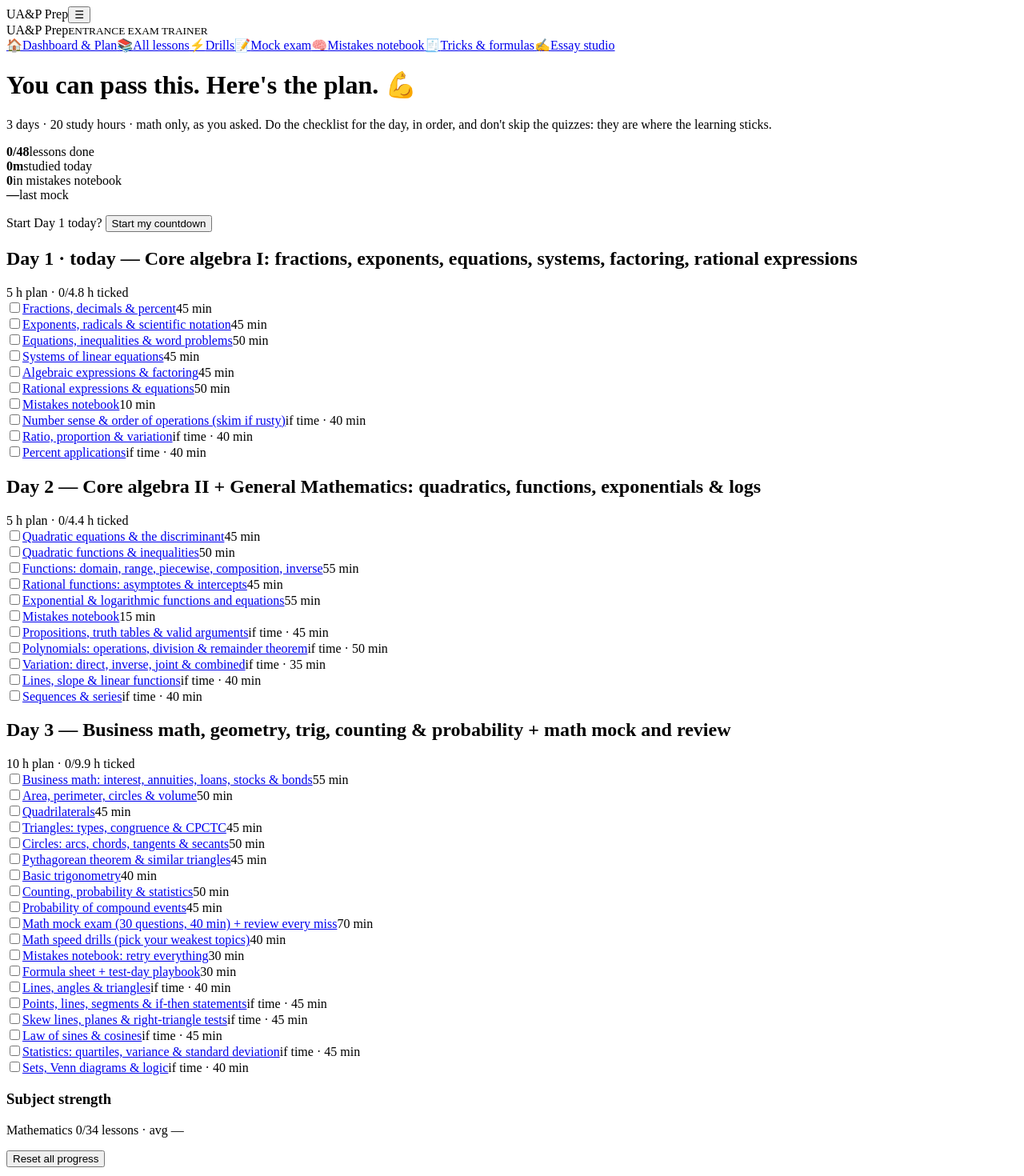
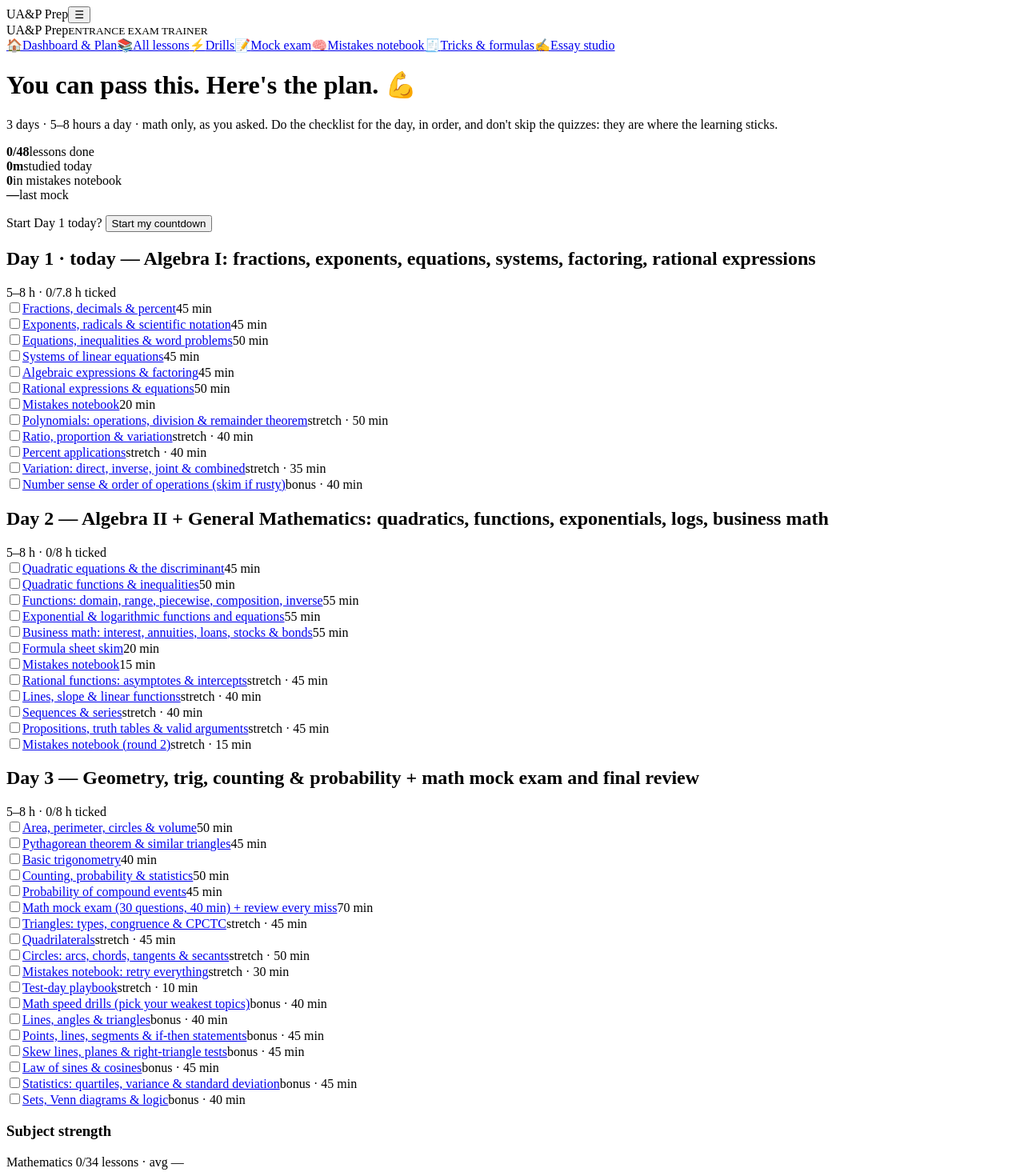
Before and after one commit to mannix-dean-marasigan/reviewer, a React (Vite) app: page /#/ in a window 1280 px wide. Shown: the top 1470 px of the page at 80% size. Built offline with nearby package versions, Linux system fonts and the light colour scheme; the HTML template or start-up script is replaced by a standard one.

Commit message:
3-day plan for 5-8 hours a day: core, stretch and bonus tiers
Co-Authored-By: Claude Sonnet 5.5 <noreply@anthropic.com>

```diff
--- a/src/content/extras.ts
+++ b/src/content/extras.ts
@@ -8,53 +8,56 @@ export const SUBJECTS: { id: Subject; label: string }[] = [
   { id: 'essay', label: 'Essay' },
 ]
 
-// 3 days: 5h, 5h, 10h = 20h. MATH ONLY. Items marked optional are extra if you have time; the rest fits the hours.
+// 3 days, 5 to 8 hours a day. MATH ONLY. Items marked optional are extra if you have time; the rest fits the hours.
+// tier: none = core (do these even on a 5-hour day), 'stretch' = add these to reach 8 hours, 'bonus' = only if you still have time.
 export const PLAN: PlanDay[] = [
-  { day: 1, hours: 5, theme: 'Core algebra I: fractions, exponents, equations, systems, factoring, rational expressions', items: [
+  { day: 1, minHours: 5, hours: 8, theme: 'Algebra I: fractions, exponents, equations, systems, factoring, rational expressions', items: [
     { label: 'Fractions, decimals & percent', minutes: 45, lesson: 'm-fractions' },
     { label: 'Exponents, radicals & scientific notation', minutes: 45, lesson: 'm-exponents' },
     { label: 'Equations, inequalities & word problems', minutes: 50, lesson: 'm-equations' },
     { label: 'Systems of linear equations', minutes: 45, lesson: 'm-systems' },
     { label: 'Algebraic expressions & factoring', minutes: 45, lesson: 'm-factoring' },
     { label: 'Rational expressions & equations', minutes: 50, lesson: 'm-rational' },
-    { label: 'Mistakes notebook', minutes: 10, route: '/mistakes' },
-    { label: 'Number sense & order of operations (skim if rusty)', minutes: 40, lesson: 'm-number-sense', optional: true },
-    { label: 'Ratio, proportion & variation', minutes: 40, lesson: 'm-ratio', optional: true },
-    { label: 'Percent applications', minutes: 40, lesson: 'm-percent', optional: true },
+    { label: 'Mistakes notebook', minutes: 20, route: '/mistakes' },
+    { label: 'Polynomials: operations, division & remainder theorem', minutes: 50, lesson: 'm-polynomials', tier: 'stretch' },
+    { label: 'Ratio, proportion & variation', minutes: 40, lesson: 'm-ratio', tier: 'stretch' },
+    { label: 'Percent applications', minutes: 40, lesson: 'm-percent', tier: 'stretch' },
+    { label: 'Variation: direct, inverse, joint & combined', minutes: 35, lesson: 'm-variation', tier: 'stretch' },
+    { label: 'Number sense & order of operations (skim if rusty)', minutes: 40, lesson: 'm-number-sense', tier: 'bonus' },
   ] },
-  { day: 2, hours: 5, theme: 'Core algebra II + General Mathematics: quadratics, functions, exponentials & logs', items: [
+  { day: 2, minHours: 5, hours: 8, theme: 'Algebra II + General Mathematics: quadratics, functions, exponentials, logs, business math', items: [
     { label: 'Quadratic equations & the discriminant', minutes: 45, lesson: 'm-quadratics' },
     { label: 'Quadratic functions & inequalities', minutes: 50, lesson: 'm-quad-fn' },
     { label: 'Functions: domain, range, piecewise, composition, inverse', minutes: 55, lesson: 'm-functions' },
-    { label: 'Rational functions: asymptotes & intercepts', minutes: 45, lesson: 'm-rational-fn' },
     { label: 'Exponential & logarithmic functions and equations', minutes: 55, lesson: 'm-exp-log' },
+    { label: 'Business math: interest, annuities, loans, stocks & bonds', minutes: 55, lesson: 'm-finance' },
+    { label: 'Formula sheet skim', minutes: 20, route: '/cheatsheet' },
     { label: 'Mistakes notebook', minutes: 15, route: '/mistakes' },
-    { label: 'Propositions, truth tables & valid arguments', minutes: 45, lesson: 'm-logic', optional: true },
-    { label: 'Polynomials: operations, division & remainder theorem', minutes: 50, lesson: 'm-polynomials', optional: true },
-    { label: 'Variation: direct, inverse, joint & combined', minutes: 35, lesson: 'm-variation', optional: true },
-    { label: 'Lines, slope & linear functions', minutes: 40, lesson: 'm-lines', optional: true },
-    { label: 'Sequences & series', minutes: 40, lesson: 'm-sequences', optional: true },
+    { label: 'Rational functions: asymptotes & intercepts', minutes: 45, lesson: 'm-rational-fn', tier: 'stretch' },
+    { label: 'Lines, slope & linear functions', minutes: 40, lesson: 'm-lines', tier: 'stretch' },
+    { label: 'Sequences & series', minutes: 40, lesson: 'm-sequences', tier: 'stretch' },
+    { label: 'Propositions, truth tables & valid arguments', minutes: 45, lesson: 'm-logic', tier: 'stretch' },
+    { label: 'Mistakes notebook (round 2)', minutes: 15, route: '/mistakes', tier: 'stretch' },
   ] },
-  { day: 3, hours: 10, theme: 'Business math, geometry, trig, counting & probability + math mock and review', items: [
-    { label: 'Business math: interest, annuities, loans, stocks & bonds', minutes: 55, lesson: 'm-finance' },
+  { day: 3, minHours: 5, hours: 8, theme: 'Geometry, trig, counting & probability + math mock exam and final review', items: [
     { label: 'Area, perimeter, circles & volume', minutes: 50, lesson: 'm-shapes' },
-    { label: 'Quadrilaterals', minutes: 45, lesson: 'g-quads' },
-    { label: 'Triangles: types, congruence & CPCTC', minutes: 45, lesson: 'g-congruence' },
-    { label: 'Circles: arcs, chords, tangents & secants', minutes: 50, lesson: 'g-circles' },
     { label: 'Pythagorean theorem & similar triangles', minutes: 45, lesson: 'm-similar' },
     { label: 'Basic trigonometry', minutes: 40, lesson: 'm-trig' },
     { label: 'Counting, probability & statistics', minutes: 50, lesson: 'm-counting' },
     { label: 'Probability of compound events', minutes: 45, lesson: 'm-probability' },
     { label: 'Math mock exam (30 questions, 40 min) + review every miss', minutes: 70, route: '/mock' },
-    { label: 'Math speed drills (pick your weakest topics)', minutes: 40, route: '/drills' },
-    { label: 'Mistakes notebook: retry everything', minutes: 30, route: '/mistakes' },
-    { label: 'Formula sheet + test-day playbook', minutes: 30, route: '/cheatsheet' },
-    { label: 'Lines, angles & triangles', minutes: 40, lesson: 'm-angles', optional: true },
-    { label: 'Points, lines, segments & if-then statements', minutes: 45, lesson: 'g-basics', optional: true },
-    { label: 'Skew lines, planes & right-triangle tests', minutes: 45, lesson: 'g-lines-planes', optional: true },
-    { label: 'Law of sines & cosines', minutes: 45, lesson: 'm-trig2', optional: true },
-    { label: 'Statistics: quartiles, variance & standard deviation', minutes: 45, lesson: 'm-stats', optional: true },
-    { label: 'Sets, Venn diagrams & logic', minutes: 40, lesson: 'm-sets', optional: true },
+    { label: 'Triangles: types, congruence & CPCTC', minutes: 45, lesson: 'g-congruence', tier: 'stretch' },
+    { label: 'Quadrilaterals', minutes: 45, lesson: 'g-quads', tier: 'stretch' },
+    { label: 'Circles: arcs, chords, tangents & secants', minutes: 50, lesson: 'g-circles', tier: 'stretch' },
+    { label: 'Mistakes notebook: retry everything', minutes: 30, route: '/mistakes', tier: 'stretch' },
+    { label: 'Test-day playbook', minutes: 10, route: '/cheatsheet', tier: 'stretch' },
+    { label: 'Math speed drills (pick your weakest topics)', minutes: 40, route: '/drills', tier: 'bonus' },
+    { label: 'Lines, angles & triangles', minutes: 40, lesson: 'm-angles', tier: 'bonus' },
+    { label: 'Points, lines, segments & if-then statements', minutes: 45, lesson: 'g-basics', tier: 'bonus' },
+    { label: 'Skew lines, planes & right-triangle tests', minutes: 45, lesson: 'g-lines-planes', tier: 'bonus' },
+    { label: 'Law of sines & cosines', minutes: 45, lesson: 'm-trig2', tier: 'bonus' },
+    { label: 'Statistics: quartiles, variance & standard deviation', minutes: 45, lesson: 'm-stats', tier: 'bonus' },
+    { label: 'Sets, Venn diagrams & logic', minutes: 40, lesson: 'm-sets', tier: 'bonus' },
   ] },
 ]
 
--- a/src/pages/Dashboard.tsx
+++ b/src/pages/Dashboard.tsx
@@ -11,8 +11,7 @@ function dayNumber(start: string | null) {
 export default function Dashboard() {
   const st = useStore()
   const cur = dayNumber(st.startDate)
-  const totalMin = PLAN.reduce((a, d) => a + d.hours * 60, 0)
-  const doneCount = LESSONS.filter(l => st.done[l.id] !== undefined).length
+    const doneCount = LESSONS.filter(l => st.done[l.id] !== undefined).length
   const studiedToday = st.minutes[today()] ?? 0
   const mocks = st.mocks
   const lastMock = mocks[mocks.length - 1]
@@ -26,7 +25,7 @@ export default function Dashboard() {
   return (
     <>
       <h1>You can pass this. Here's the plan. 💪</h1>
-      <p className="muted">{PLAN.length} days · {totalMin / 60} study hours · math only, as you asked. Do the checklist for the day, in order, and don't skip the quizzes: they are where the learning sticks.</p>
+      <p className="muted">{PLAN.length} days · {PLAN[0].minHours}–{PLAN[0].hours} hours a day · math only, as you asked. Do the checklist for the day, in order, and don't skip the quizzes: they are where the learning sticks.</p>
 
       <div className="card">
         <div className="stat">
@@ -45,14 +44,14 @@ export default function Dashboard() {
 
       {PLAN.map(day => {
         const isCur = day.day === cur
-        const core = day.items.filter(i => !i.optional)
+        const core = day.items.filter(i => i.tier !== 'bonus')
         const mins = core.reduce((a, i) => a + i.minutes, 0)
         const doneMin = core.reduce((a, i) => a + (st.checks[`${day.day}:${i.label}`] ? i.minutes : 0), 0)
         return (
           <section key={day.day} className="card" style={isCur ? { borderColor: 'var(--accent)', borderWidth: 2 } : undefined}>
             <div className="dayhead">
               <h2>Day {day.day}{isCur ? ' · today' : ''} — {day.theme}</h2>
-              <span className="muted">{day.hours} h plan · {Math.round(doneMin / 60 * 10) / 10}/{Math.round(mins / 60 * 10) / 10} h ticked</span>
+              <span className="muted">{day.minHours}–{day.hours} h · {Math.round(doneMin / 60 * 10) / 10}/{Math.round(mins / 60 * 10) / 10} h ticked</span>
             </div>
             <div className="progress"><i style={{ width: `${(doneMin / mins) * 100}%` }} /></div>
             {day.items.map(item => {
@@ -63,7 +62,7 @@ export default function Dashboard() {
                   <input type="checkbox" checked={!!st.checks[k]} onChange={e => update(s => { const c = { ...s.checks }; if (e.target.checked) c[k] = true; else delete c[k]; return { ...s, checks: c } })} aria-label={`Done: ${item.label}`} />
                   {l ? <Link to={`/lesson/${l.id}`}>{item.label}</Link> : item.route ? <Link to={item.route}>{item.label}</Link> : <span>{item.label}</span>}
                   {l && st.done[l.id] !== undefined && <span className="pill">{st.done[l.id]}%</span>}
-                  <span className="min">{item.optional ? 'if time · ' : ''}{item.minutes} min</span>
+                  <span className="min">{item.tier === 'stretch' ? 'stretch · ' : item.tier === 'bonus' ? 'bonus · ' : ''}{item.minutes} min</span>
                 </div>
               )
             })}
--- a/src/types.ts
+++ b/src/types.ts
@@ -57,11 +57,12 @@ export interface PlanItem {
   minutes: number
   lesson?: string
   route?: string
-  optional?: boolean // only if you have time
+  tier?: 'stretch' | 'bonus' // none = core; stretch = to fill an 8-hour day; bonus = only if time is left
 }
 export interface PlanDay {
   day: number
-  hours: number
+  minHours: number // the core items fit in this many hours
+  hours: number // core + stretch fit in this many hours
   theme: string
   items: PlanItem[]
 }
```
Also changed, not shown: 1 other file (tests, documents, lock files or other folders).
